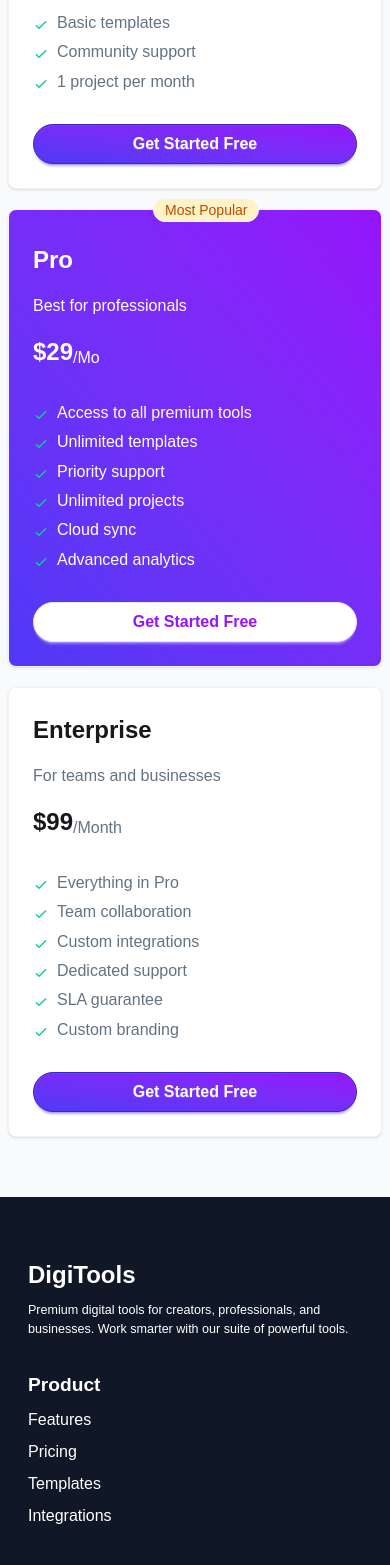
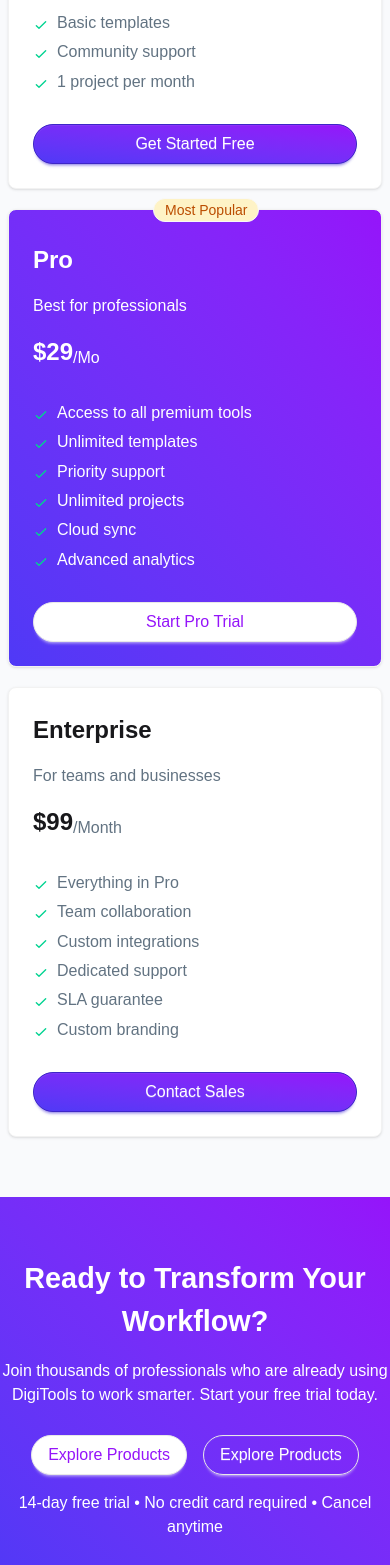
Before and after one commit to ShafayatSadid/B13-A6-code, a React (Vite) app: page / in a window 390 px wide. Shown: the part 8680-10245 px from the top of the page. Built offline with nearby package versions, Linux system fonts and the light colour scheme.

Commit message:
workFlow section is added

```diff
--- a/src/App.jsx
+++ b/src/App.jsx
@@ -6,6 +6,7 @@ import Banner from './components/main/banner/Banner'
 import Premium from './components/main/premiumTools/Premium'
 import GetStarted from './components/main/getStarted/GetStarted'
 import Transparent from './components/main/transparent/Transparent'
+import WorkFlow from './components/main/workFlow/WorkFlow'
 
 
 function App() {
@@ -39,6 +40,8 @@ function App() {
 
         <Transparent/>
 
+        <WorkFlow/>
+
       </main>
 
       <footer>
--- a/src/components/main/transparent/Transparent.jsx
+++ b/src/components/main/transparent/Transparent.jsx
@@ -68,7 +68,7 @@ const Transparent = () => {
 
                         {/* product btn */}
                         <div className="mt-6">
-                            <button className="text-[1rem] font-bold text-[#FFFFFF] btn btn-primary py-3.5 rounded-4xl btn-block bg-linear-to-tr from-[#4F39F6] to-[#9514FA]">Get Started Free</button>
+                            <button className="text-[1rem] font-medium text-[#FFFFFF] btn btn-primary py-3.5 rounded-4xl btn-block bg-linear-to-tr from-[#4F39F6] to-[#9514FA]">Get Started Free</button>
                         </div>
                     </div>
                 </div>
@@ -141,7 +141,7 @@ const Transparent = () => {
 
                         {/* product btn */}
                         <div className="mt-6">
-                            <button className="text-[1rem] font-bold bg-[#FFFFFF] btn py-3.5 rounded-4xl btn-block text-[#9514FA]">Get Started Free</button>
+                            <button className="text-[1rem] font-medium bg-[#FFFFFF] btn py-3.5 rounded-4xl btn-block text-[#9514FA]">Start Pro Trial</button>
                         </div>
                     </div>
                 </div>
@@ -213,7 +213,7 @@ const Transparent = () => {
 
                         {/* product btn */}
                         <div className="mt-6">
-                            <button className="text-[1rem] font-bold text-[#FFFFFF] btn btn-primary py-3.5 rounded-4xl btn-block bg-linear-to-tr from-[#4F39F6] to-[#9514FA]">Get Started Free</button>
+                            <button className="text-[1rem] font-medium text-[#FFFFFF] btn btn-primary py-3.5 rounded-4xl btn-block bg-linear-to-tr from-[#4F39F6] to-[#9514FA]">Contact Sales</button>
                         </div>
                     </div>
                 </div>
--- /dev/null
+++ b/src/components/main/workFlow/WorkFlow.jsx
@@ -0,0 +1,21 @@
+import React from 'react';
+
+const WorkFlow = () => {
+    return (
+        <div className='py-15 md:py-30 bg-linear-to-tr from-[#4F39F6] to-[#9514FA] text-[#ffffff] text-center '>
+            <h2 className='text-[1.8rem] lg:text-[2.5rem] font-extrabold'>Ready to Transform Your Workflow?</h2>
+
+            <p className='text-[1rem] mt-4 mb-7 md:mb-10'>Join thousands of professionals who are already using DigiTools to work smarter. Start your free trial today.</p>
+
+            <div className='flex flex-wrap gap-4 items-center justify-center mb-4'>
+                <button className='btn py-3.75 px-4 rounded-4xl text-[1rem] font-normal bg-[#ffffff] text-[#9514FA] '>Explore Products</button>
+
+                <button className='btn py-3.75 px-4 rounded-4xl text-[1rem] font-normal bg-transparent text-[#ffffff] '>Explore Products</button>
+            </div>
+
+            <p>14-day free trial • No credit card required • Cancel anytime</p>
+        </div>
+    );
+};
+
+export default WorkFlow;
```
